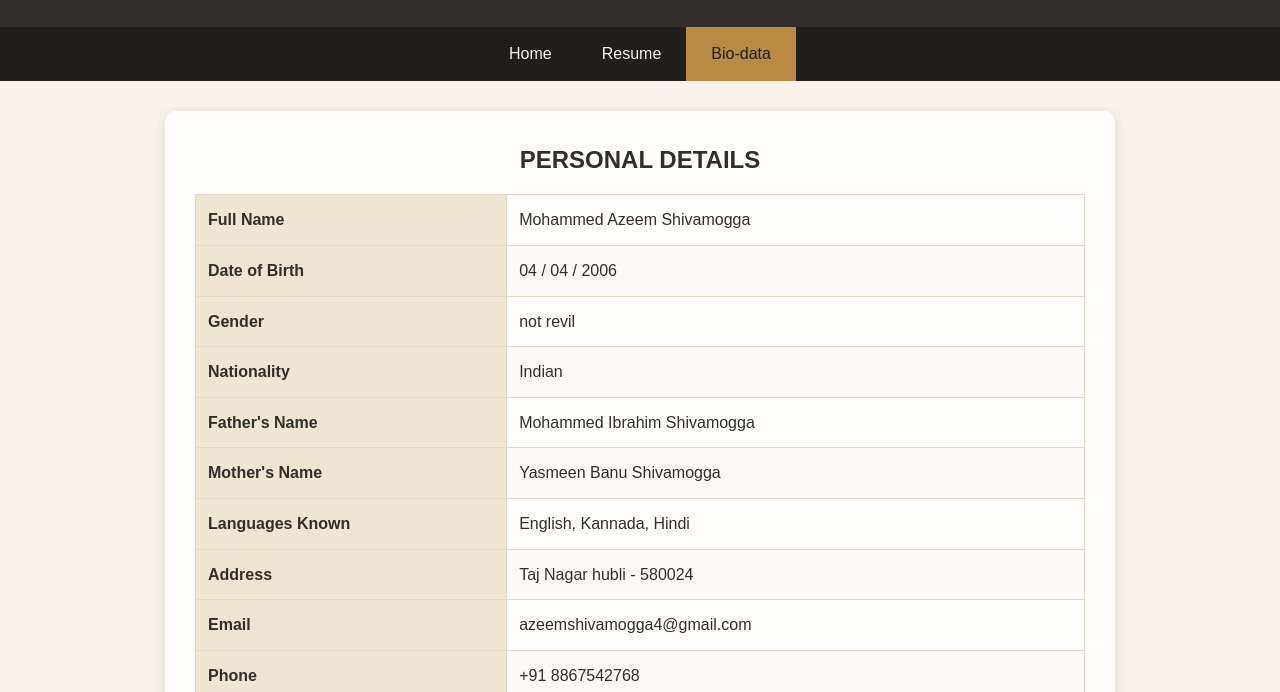
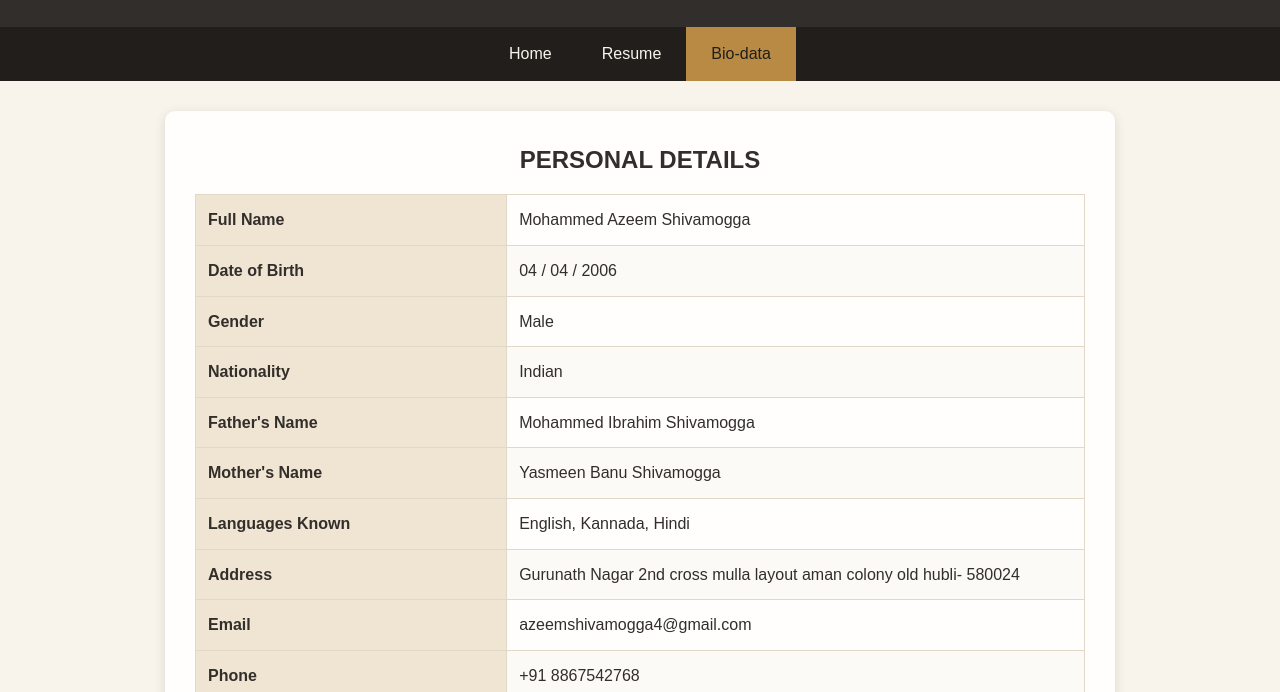
Before and after one commit to azeemshivamogga4-hub/azeem-portfolio, a plain HTML site: page biodata.html in a window 1280 px wide. Shown: the part 108-800 px from the top of the page. Drawn offline with Linux system fonts and the light colour scheme; a script that the page names is missing.

Commit message:
Update biodata.html

```diff
--- a/biodata.html
+++ b/biodata.html
@@ -38,7 +38,7 @@
 
             <tr>
                 <th>Gender</th>
-                <td>not revil</td>
+                <td>Male</td>
             </tr>
 
             <tr>
@@ -63,7 +63,7 @@
 
             <tr>
                 <th>Address</th>
-                <td>Taj Nagar hubli - 580024</td>
+                <td>Gurunath Nagar 2nd cross mulla layout aman colony old hubli- 580024</td>
             </tr>
 
             <tr>
```
